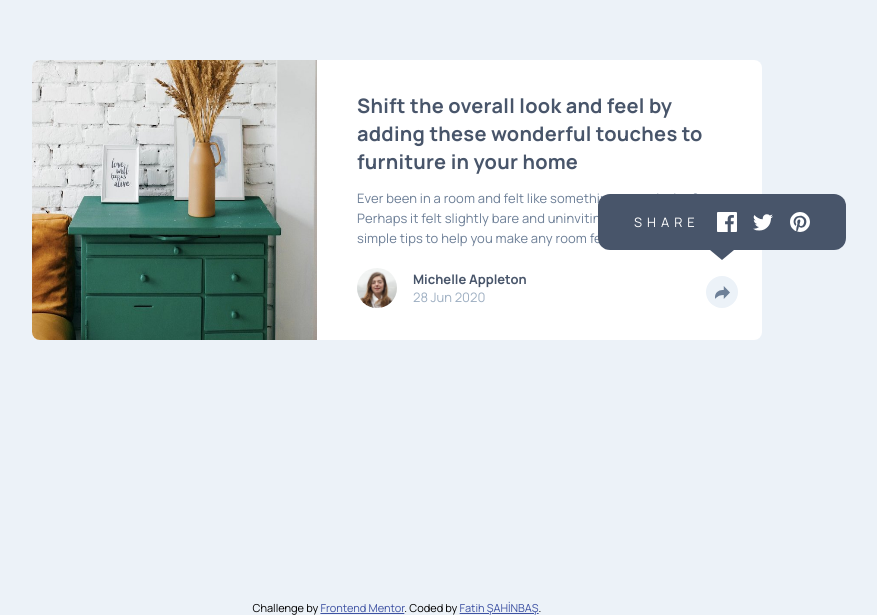
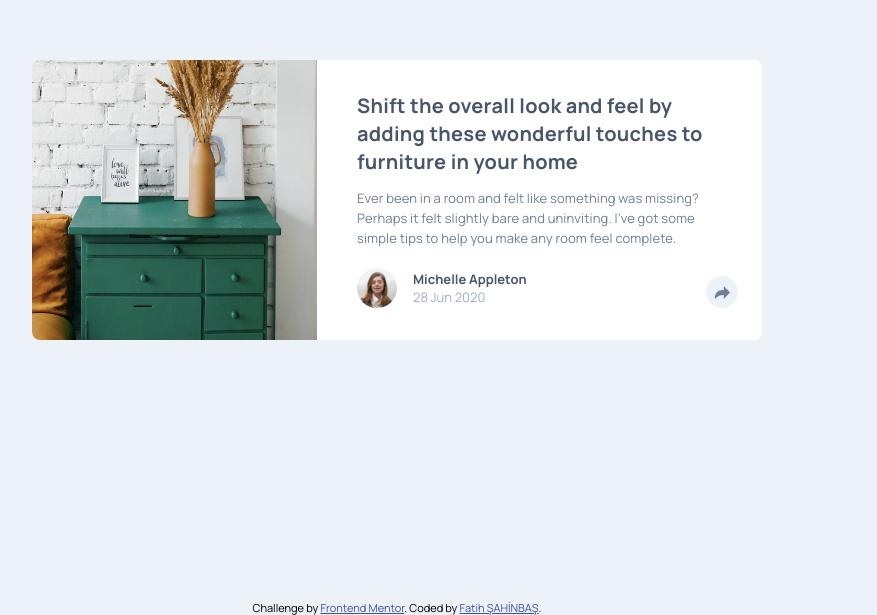
Before and after one commit to fsahinbas/article-preview-component, a plain HTML site: page index.html in a window 1280 px wide. Shown: the part 200-815 px from the top of the page, without its empty margins (243-1120 px from the left). Drawn offline with Linux system fonts and the light colour scheme.

Commit message:
style changed

```diff
--- a/index.html
+++ b/index.html
@@ -40,7 +40,7 @@
             <div class="share-icon">
               <img src="images/icon-share.svg">
             </div>
-            <div class="share-links">
+            <div class="share-links hidden">
               <div class="social-icons">
                 <p>SHARE</p>
                 <img src="images/icon-facebook.svg" />
```
